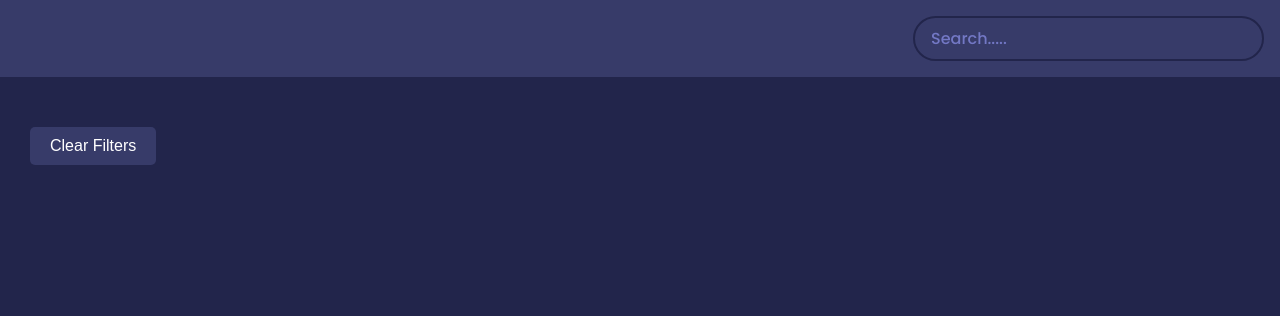
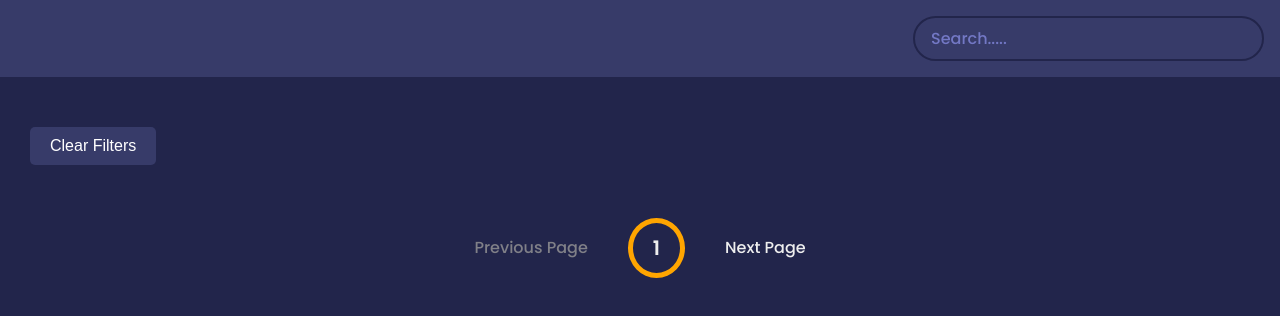
Before and after one commit to souravsubba92/movie-app, a plain HTML site: page index.html in a window 1280 px wide. Drawn offline with Linux system fonts and the light colour scheme; no server answers.

Commit message:
style : pagination
HTML and CSS for pagination added

```diff
--- a/index.html
+++ b/index.html
@@ -20,12 +20,22 @@
     </header>
 
     <div id="genreList" class="genre-list"></div>
+
+    <!-- clear genre button -->
     <button id="clearGenres" class="clear-Genres">Clear Filters</button>
 
 
+    <!-- movie cards div -->
     <main id="main">
 
     </main>
+
+    <!-- pagination -->
+    <div class="pagination">
+        <div class="page disabled" id="prev">Previous Page</div>
+        <div class="current" id="current">1</div>
+        <div class="page" id="next">Next Page</div>
+    </div>
     <script src="script.js"></script>
 </body>
 
--- a/styles.css
+++ b/styles.css
@@ -174,3 +174,31 @@ clear-Genres:hover {
   margin-top: 50px;
   font-size: 40px;
 }
+
+.pagination {
+  display: flex;
+  gap: 20px;
+  align-items: center;
+  justify-content: center;
+  margin: 40px 0;
+  color: #eee;
+}
+
+.page {
+  padding: 20px;
+  cursor: pointer;
+}
+
+.page.disabled {
+  cursor: not-allowed;
+  color: #808088;
+}
+
+.current {
+  border-radius: 50%;
+  border: 5px solid #ffa500;
+  padding: 10px 20px;
+  cursor: pointer;
+  font-size: 20px;
+  font-weight: 600;
+}
```
